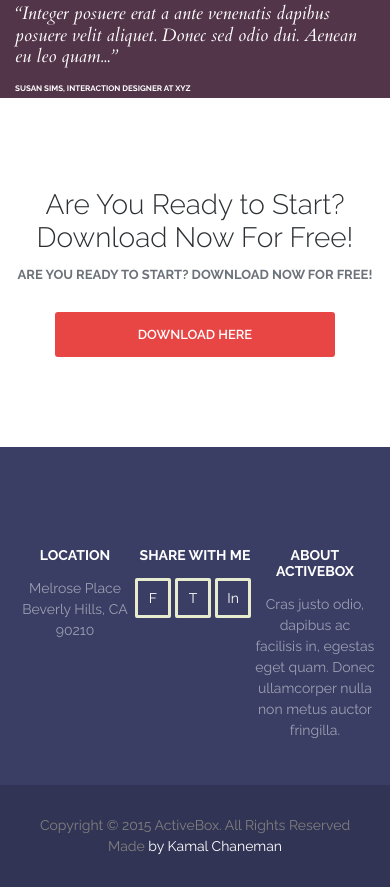
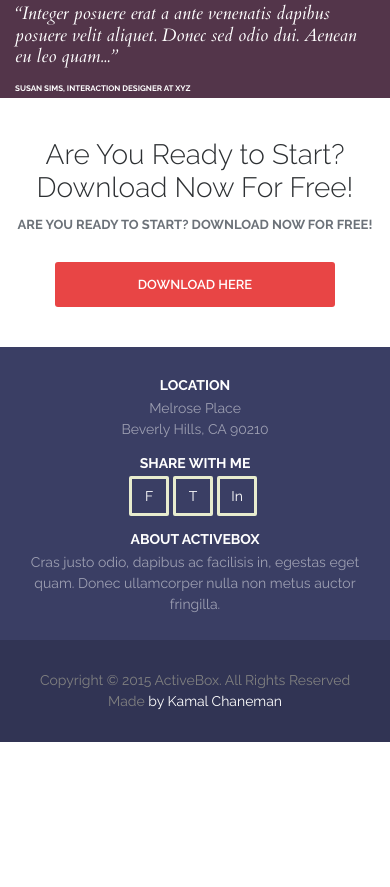
Before and after one commit to kronus353/kronus353.github.io, a plain HTML site: page index.html in a window 390 px wide. Shown: the part 7622-8509 px from the top of the page. After the commit the page ends 8364 px from the top, so only its background shows below. Drawn offline with nearby package versions, Linux system fonts and the light colour scheme.

Commit message:
допиливание мобильной верстки

```diff
--- a/style.css
+++ b/style.css
@@ -562,6 +562,12 @@ h1, h2, h3, h4, h5, h6 {
         font-size: 12px;
     }
 
+    /* Download */
+
+    .download {
+        margin: 50px 0;
+    }
+
 }
 
 /* Media 767 */
@@ -618,4 +624,25 @@ h1, h2, h3, h4, h5, h6 {
         font-size: 8px;
         margin: 5px 0;
     }
+
+    .download {
+        margin: 40px 0;
+    }
+
+    .footer__inner {
+        padding: 30px 0 10px;
+    }
+
+    .footer__block {
+        width: 100%;
+        margin-bottom: 15px;
+    }
+
+    .footer__title {
+        margin-bottom: 5px;
+    }
+
+    .footer__text {
+        margin: 0;
+    }
 }
```
